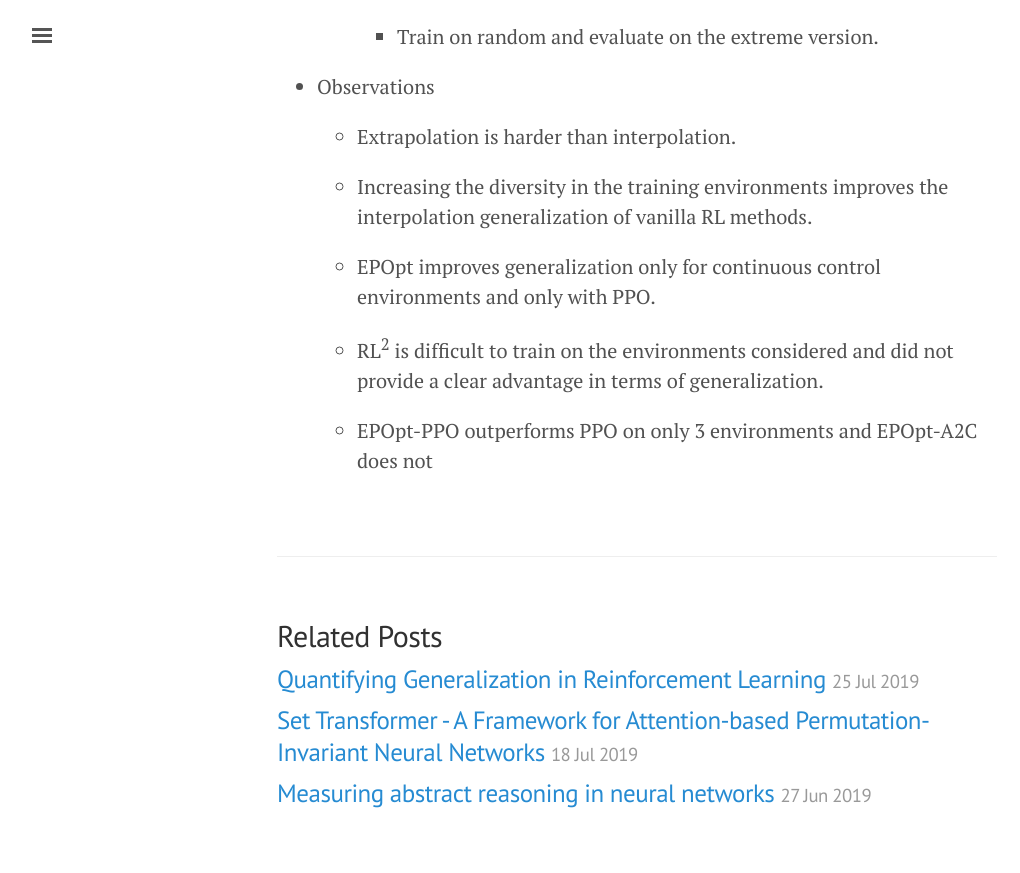
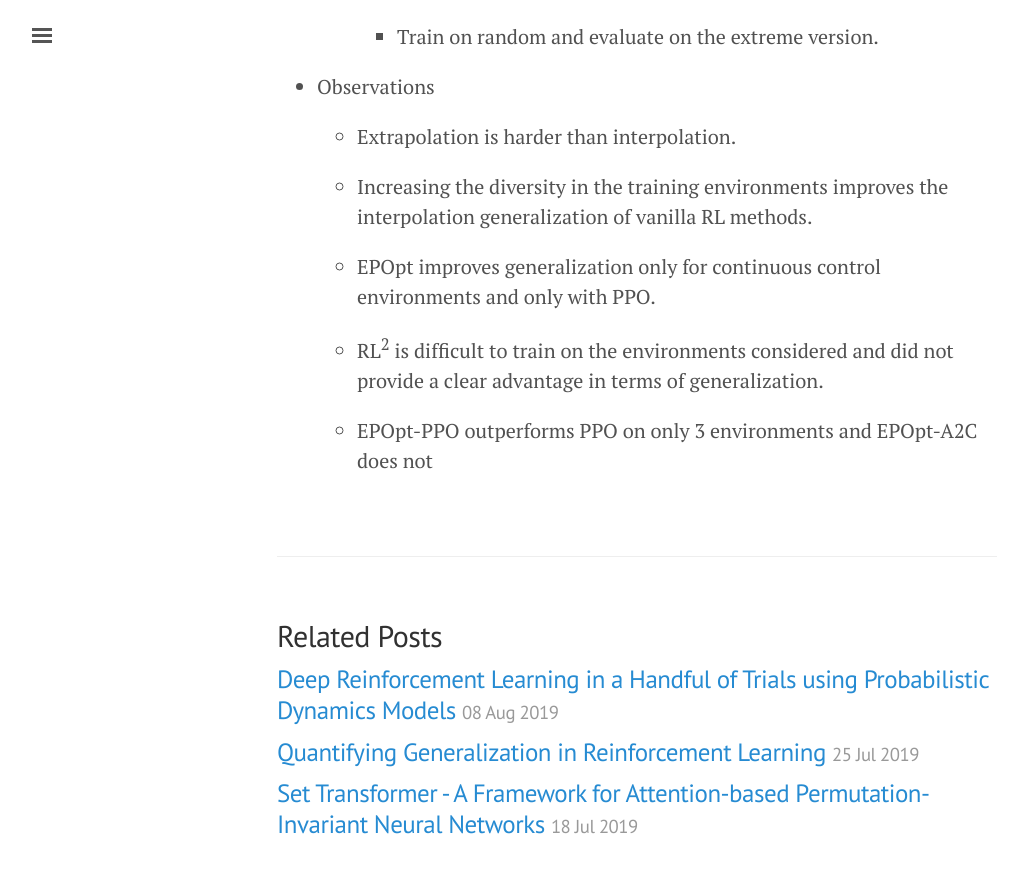
Before and after one commit to shagunsodhani/papers-I-read, a Jekyll site: the page built from site/_posts/2019-08-01-Assessing Generalization in Deep Reinforcement Learning.md, in a window 1280 px wide and 900 px high, scrolled down 2504 px. Shown: the top 873 px of the window, without its empty margins (3-1023 px from the left). Built offline with Jekyll 4.4.1, drawn with Linux system fonts in a browser that asks for light colours; comment, search, counter and statistics services are not loaded; part of the change alters nothing that is shown; some of the changed text lies outside the part shown.

Commit message:
Added handful-of-trials paper

```diff
--- a/site/_posts/2019-08-01-Assessing Generalization in Deep Reinforcement Learning.md
+++ b/site/_posts/2019-08-01-Assessing Generalization in Deep Reinforcement Learning.md
@@ -3,7 +3,7 @@ layout: post
 title: Assessing Generalization in Deep Reinforcement Learning
 comments: True
 excerpt:
-tags: ['2018', 'Deep Reinforcement Learning', 'Evaluating Generalization', Reinforcement Learning',  AI, DRL, Evaluation, Generalization, RL]
+tags: ['2018', 'Deep Reinforcement Learning', 'Evaluating Generalization', 'Reinforcement Learning',  AI, DRL, Evaluation, Generalization, RL]
 
 ---
 
--- /dev/null
+++ b/site/_posts/2019-08-08-Deep Reinforcement Learning in a Handful of Trials using Probabilistic Dynamics Models.md
@@ -0,0 +1,54 @@
+---
+layout: post
+title: Deep Reinforcement Learning in a Handful of Trials using Probabilistic Dynamics Models
+comments: True
+excerpt:
+tags: ['2018', 'Deep Reinforcement Learning', 'Model-based', 'Neurips 2018', 'Reinforcement Learning',  AI, DRL, MBRL, Neurips, RL]
+
+---
+
+## Introduction
+
+* The paper proposes a new algorithm called as Probabilistic Ensemble with Trajectory sampling (PETS) that combines uncertainty aware deep learning models (ensemble of deep learning models that encode uncertainty) with sampling-based uncertainty propagation.
+
+* PETS improves over other probabilistic MBRL approaches by isolating epistemic uncertainty (due to limited training data) and aleatoric uncertainty (inherent in the system).
+
+* [Link to the paper]()
+
+## Uncertainty-Aware Neural Network Dynamics Model
+
+* Aleatoric uncertainty can be accounted for by learning a parameterized distribution (probabilistic neural network) trained with negative log-likelihood.
+
+* Epistemic uncertainty can be accounted for by either having an infinite amount of data or by using ensembles.
+
+* The paper uses a neural network to predict the mean and standard deviation of a gaussian distribution which defines the predictive model. This setup is referred to as the "probabilistic" model and denoted by **P**.
+
+* The alternate setup of the deterministic model is where a neural network is used to make a point prediction (and is denoted by **D**).
+
+* Ensemble of probabilistic models is denoted as **PE** while that of deterministic models is denoted as **DE**.
+
+## Planning and Control with learned Dynamics
+
+* Model Predictive Control (MPC) is used for planning.
+
+* Given a start state and an action sequence, the probabilistic dynamics model induces a distribution over the trajectories.
+
+* The first action, among the sequence of optimized actions, is executed.
+
+* Instead of random shooting, [Cross Entropy Method (CEM)](https://www.sciencedirect.com/science/article/pii/B9780444538598000035) is used.
+
+## Trajectory Sampling
+
+* Let us say there are B bootstrap models in the ensemble. Given the current state, P particles are created and each particle is propagated using one of the bootstrap models. Two variants are considered:
+
+    * TS1 - At each timestep, each particle samples a bootstrap. In this case, particle separation can not be attributed to ti the compounding effects of the bootstraps.
+
+    * TS$\infty$ - The bootstrapped model (per particle) is sampled just once and is not changed after that. This setup separates aleatoric and epistemic uncertainty. Aleatoric state variance is the average variance of the particles of the same bootstrap while epistemic state variance is the variance of the average of particles of same bootstrap indexes.
+
+## Result
+
+* The proposed approach reaches the asymptotic performance of state-of-the-art model-free algorithms in much fewer samples.
+
+* The general performance trend is probabilistic emsemble > probabilisitc model > deterministc ensemble > determinisitc model./.
+
+* Initial experiments for learning policy by propagating gradients through the ensemble of models did not work and has been left as future work.
```
Also changed, not shown: README.md.
